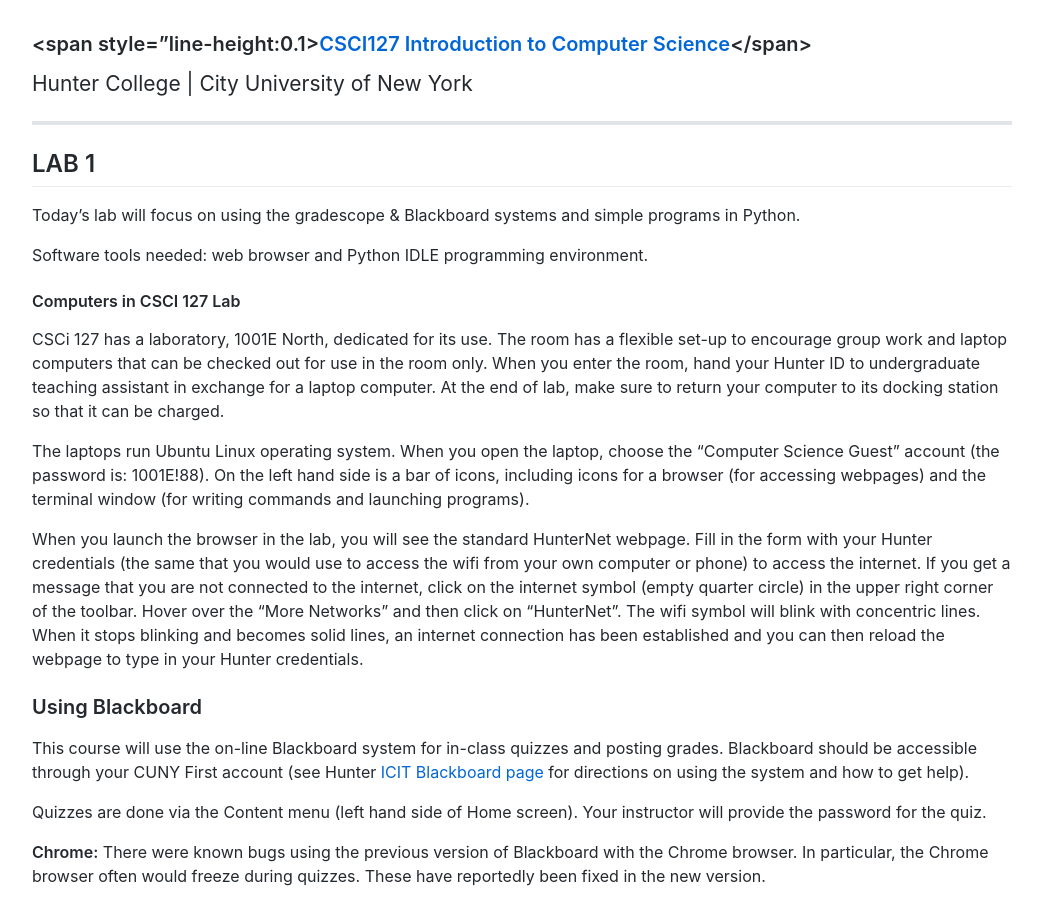
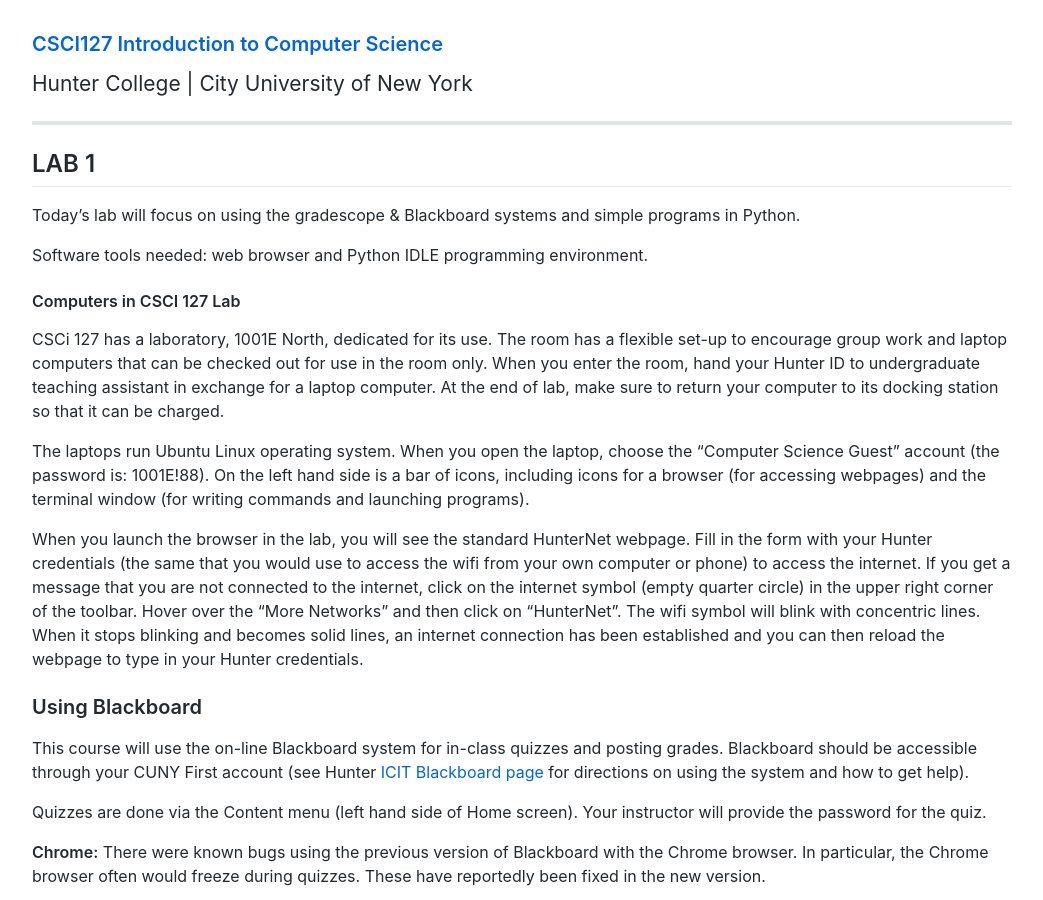
Before and after one commit to maryash/maryash.github.io, a Jekyll site: the page built from files/lab1.md, in a window 1280 px wide and 900 px high. Shown: the whole window, without its empty margins (118-1161 px from the left). Built offline with Jekyll 4.4.1, drawn with Linux system fonts in a browser that asks for light colours; comment, search, counter and statistics services are not loaded.

Commit message:
Update lab1.md

```diff
--- a/files/lab1.md
+++ b/files/lab1.md
@@ -2,7 +2,7 @@
 layout: myDefault
 title: LAB 1
 ---
-### <span style="line-height:0.1>[CSCI127 Introduction to Computer Science](../main.html)</span>
+### [CSCI127 Introduction to Computer Science](../main.html)
 <span style="line-height:0.1; font-size:21px">Hunter College | City University of New York</span>
 
 ---
```
